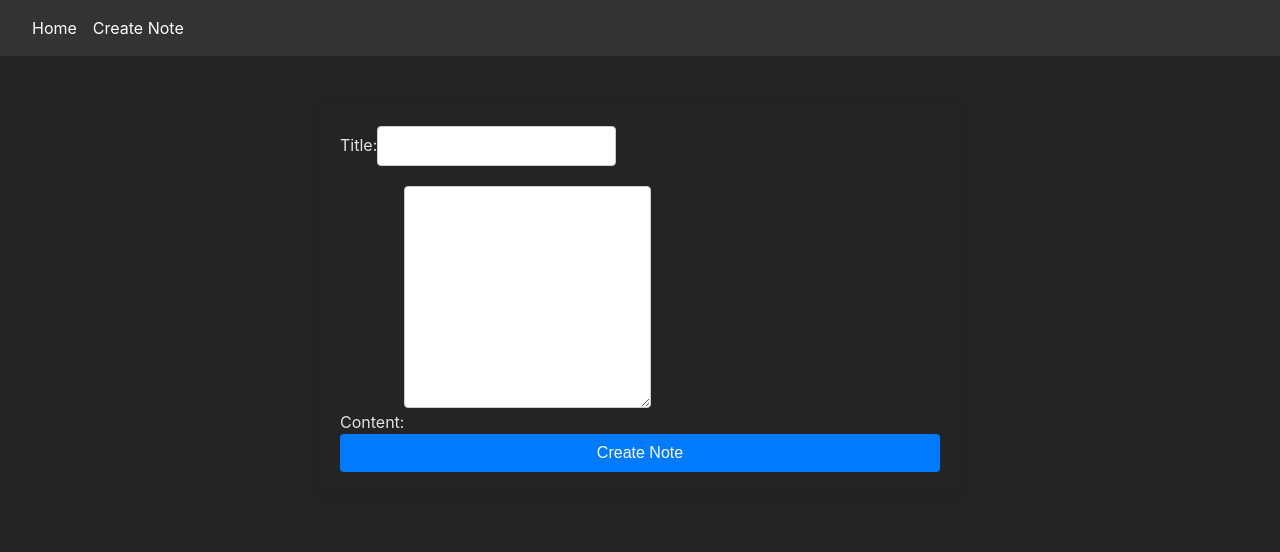
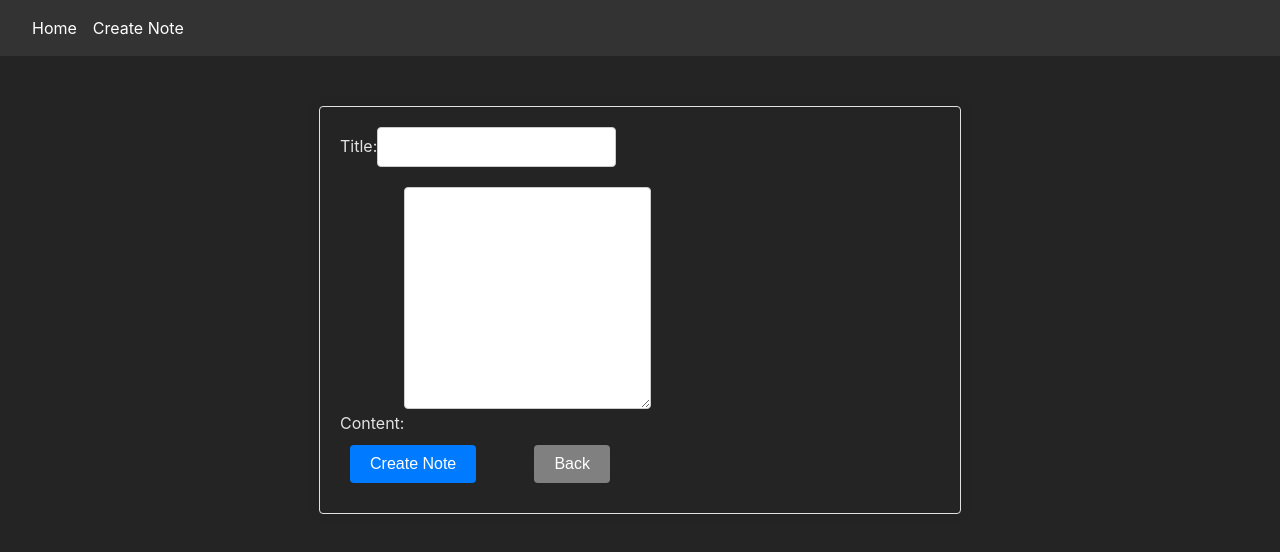
Before and after one commit to zahariev/note-taking-app, a React (Vite) app: page /create in a window 1280 px wide. Shown: the top 552 px of the page. Built offline with nearby package versions, Linux system fonts and the light colour scheme.

Commit message:
fix: add btnContainer on create note and back btn

```diff
--- a/src/pages/CreateEditNote.tsx
+++ b/src/pages/CreateEditNote.tsx
@@ -5,6 +5,8 @@ import { useParams, useNavigate } from "react-router-dom";
 import { getNotes, setNote } from "../utils/localStorage";
 import { Note } from "../utils/models";
 import styled from "styled-components";
+import Button from "../components/button";
+import ButtonsContainer from "../components/ButtonsContainer";
 
 const FormContainer = styled.div`
   max-width: 600px;
@@ -12,6 +14,7 @@ const FormContainer = styled.div`
   padding: 20px;
   box-shadow: 0px 0px 12px rgba(0, 0, 0, 0.1);
   border-radius: 4px;
+  border: 1px solid #e1e1e1;
 `;
 
 const StyledForm = styled.form`
@@ -111,9 +114,14 @@ const CreateEditNote: React.FC = () => {
             onChange={(e) => setContent(e.target.value)}
           ></StyledTextArea>
         </div>
-        <StyledButton type="submit">
-          {id ? "Update Note" : "Create Note"}
-        </StyledButton>
+        <ButtonsContainer styleProps={{ margin: "10px", maxWidth: "260px" }}>
+          <StyledButton type="submit">
+            {id ? "Update Note" : "Create Note"}
+          </StyledButton>
+          <Button onClick={() => navigate("/")} backgroundColor="grey">
+            Back
+          </Button>
+        </ButtonsContainer>
       </StyledForm>
     </FormContainer>
   );
```
